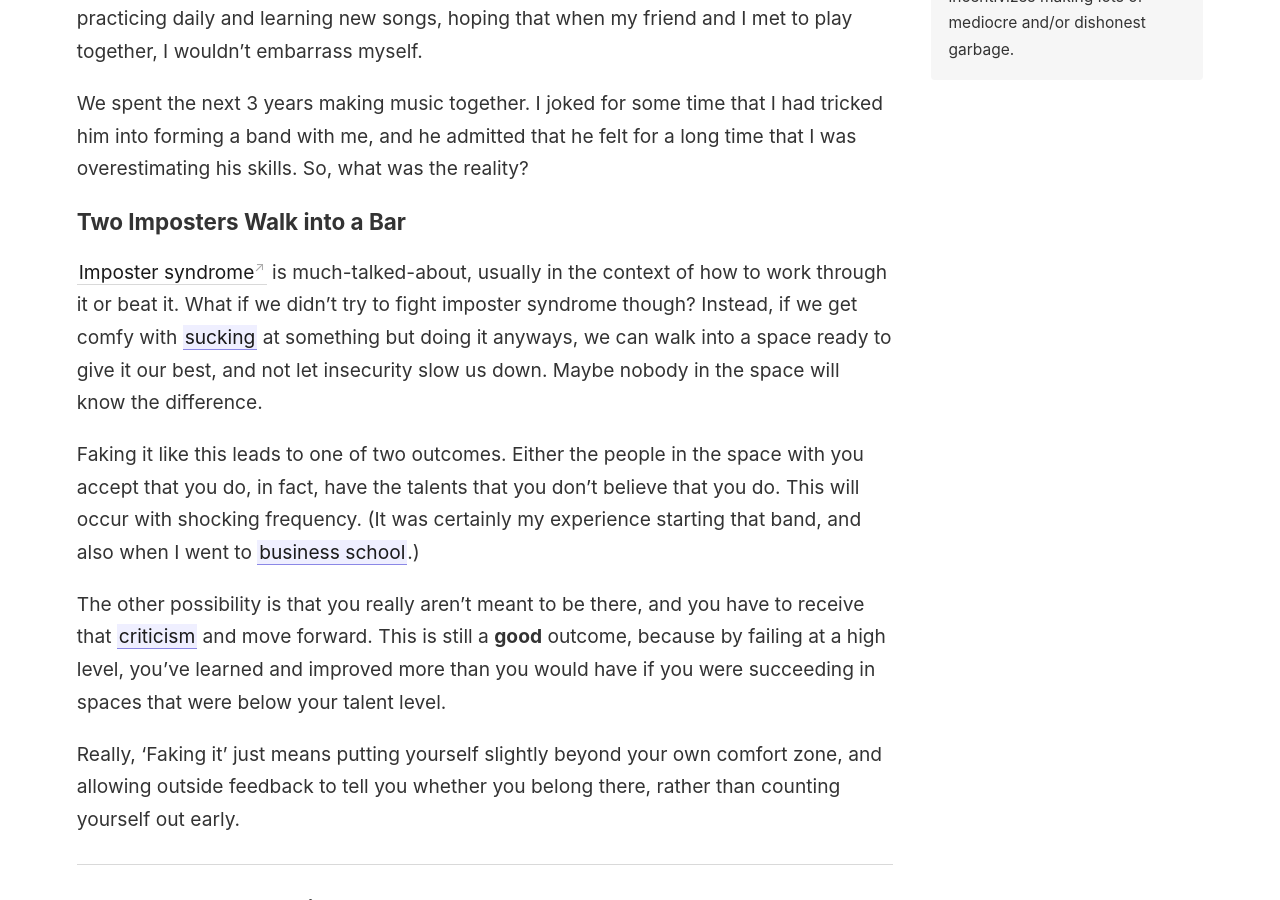
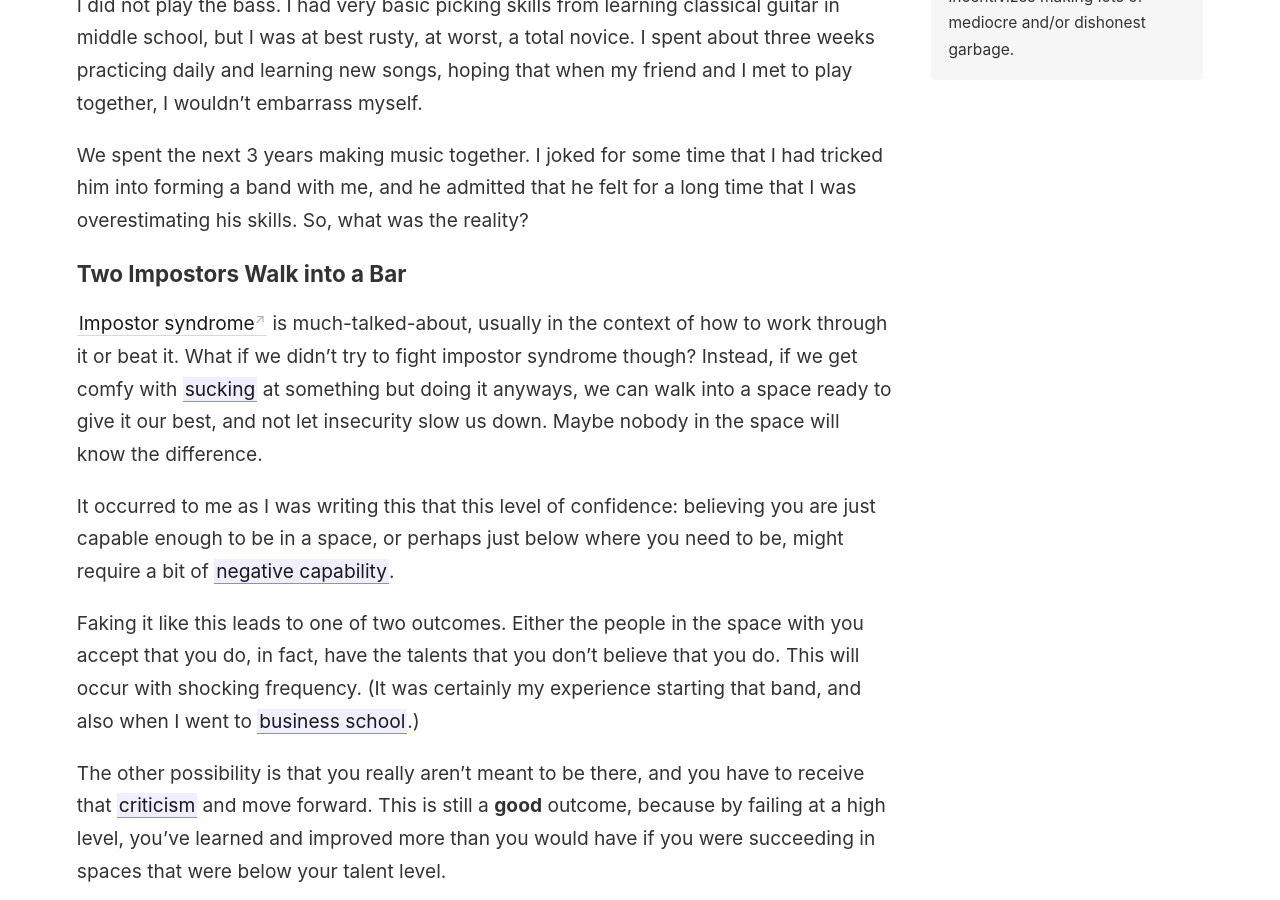
Before and after one commit to rhymeswithvocal/digital-garden, a Jekyll site: the page built from _notes/faking-it.md, in a window 1280 px wide and 900 px high, scrolled down 573 px. Built offline with Jekyll 4.4.1, drawn with Linux system fonts in a browser that asks for light colours; comment, search, counter and statistics services are not loaded; some of the changed text lies outside the part shown.

Commit message:
added content to several notes

```diff
--- a/_notes/faking-it.md
+++ b/_notes/faking-it.md
@@ -10,9 +12,11 @@ I did not play the bass. I had very basic picking skills from learning classical
 
 We spent the next 3 years making music together. I joked for some time that I had tricked him into forming a band with me, and he admitted that he felt for a long time that I was overestimating his skills. So, what was the reality?
 
-### Two Imposters Walk into a Bar
+### Two Impostors Walk into a Bar
 
-[Imposter syndrome](https://en.wikipedia.org/wiki/Impostor_syndrome) is much-talked-about, usually in the context of how to work through it or beat it. What if we didn't try to fight imposter syndrome though? Instead, if we get comfy with [[sucking]] at something but doing it anyways, we can walk into a space ready to give it our best, and not let insecurity slow us down. Maybe nobody in the space will know the difference.
+[Impostor syndrome](https://en.wikipedia.org/wiki/Impostor_syndrome) is much-talked-about, usually in the context of how to work through it or beat it. What if we didn't try to fight impostor syndrome though? Instead, if we get comfy with [[sucking]] at something but doing it anyways, we can walk into a space ready to give it our best, and not let insecurity slow us down. Maybe nobody in the space will know the difference.
+
+It occurred to me as I was writing this that this level of confidence: believing you are just capable enough to be in a space, or perhaps just below where you need to be, might require a bit of [[negative capability]].
 
 Faking it like this leads to one of two outcomes. Either the people in the space with you accept that you do, in fact, have the talents that you don't believe that you do. This will occur with shocking frequency. (It was certainly my experience starting that band, and also when I went to [[business school]].)
 
@@ -20,6 +24,12 @@ The other possibility is that you really aren't meant to be there, and you have
 
 Really, 'Faking it' just means putting yourself slightly beyond your own comfort zone, and allowing outside feedback to tell you whether you belong there, rather than counting yourself out early.
 
+### Some Great Tweets by Smart People on This Topic
+
+<blockquote class="twitter-tweet"><p lang="en" dir="ltr">a thought on imposter syndrome: if you fear that you are a fraud among a certain group of people, it may mean that you dont trust this community or whoever brought you into this space. what helps me is to ask: “do i trust them and their ability to know who is an imposter or not”</p>&mdash; jonny sun has a new book coming out in april! (@jonnysun) <a href="https://twitter.com/jonnysun/status/1141911481166028807?ref_src=twsrc%5Etfw">June 21, 2019</a></blockquote> <script async src="https://platform.twitter.com/widgets.js" charset="utf-8"></script>
+
+<blockquote class="twitter-tweet"><p lang="en" dir="ltr">I think a LOT about imposter syndrome &amp; want to tell you something that <a href="https://twitter.com/coaptowicz?ref_src=twsrc%5Etfw">@coaptowicz</a> taught me. One time I got an opportunity I was SO sure I was unworthy of, &amp; panicked about being a &quot;fraud&quot; &amp; utterly undeserving. She told me to &quot;earn it backwards.&quot;</p>&mdash; Sarah Kay (@kaysarahsera) <a href="https://twitter.com/kaysarahsera/status/1019786072493043713?ref_src=twsrc%5Etfw">July 19, 2018</a></blockquote> <script async src="https://platform.twitter.com/widgets.js" charset="utf-8"></script>
+
 ---
 ### Sources, resources, links
 
```
Also changed, not shown: other parts of _notes/faking-it.md (+2 -0 lines), _notes/business-and-art.md (+3 -0 lines), _notes/digital-garden.md (+1 -0 lines), _notes/cool-people.md (line endings or trailing spaces), 1 other file.
